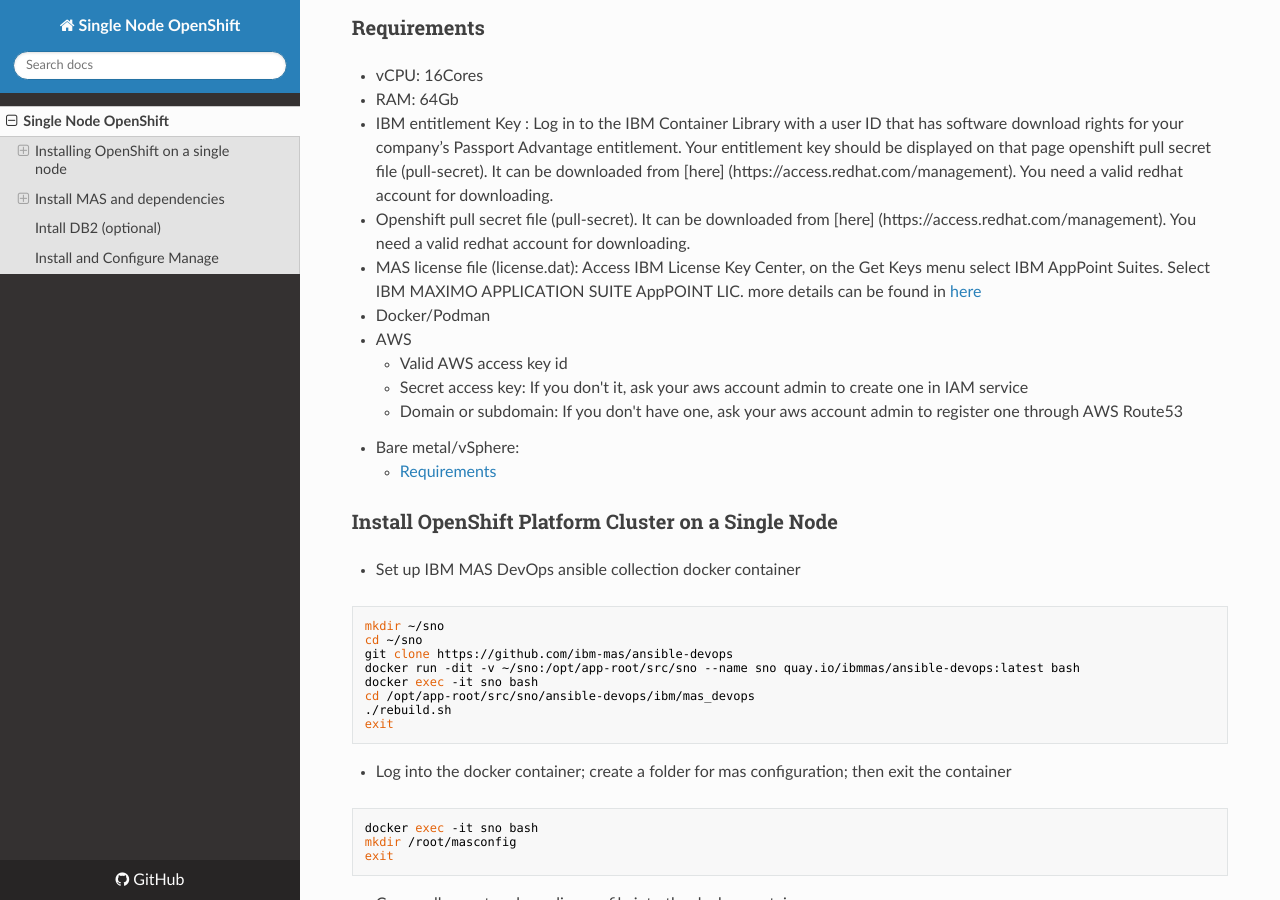
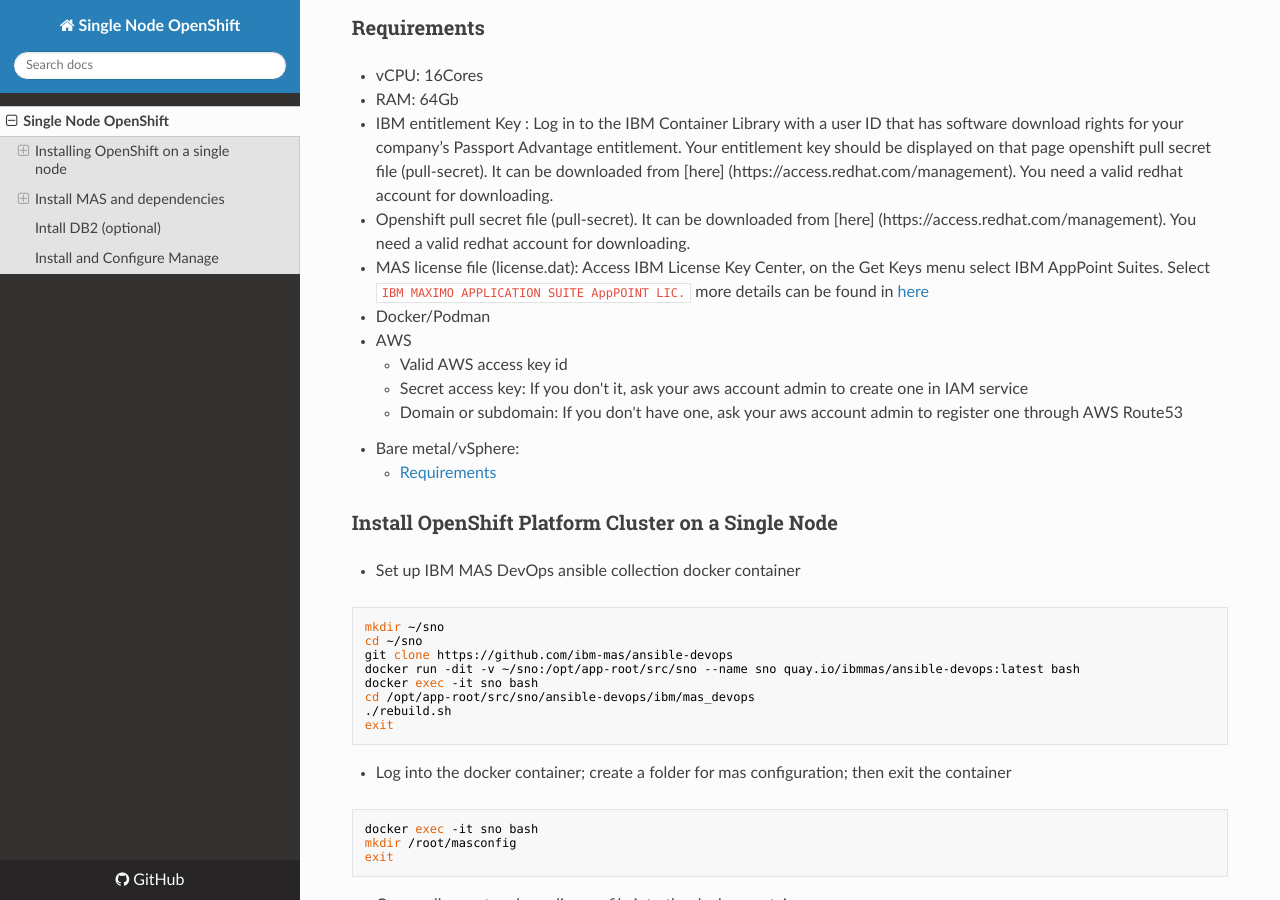
Before and after one commit to ibm-mas-manage/sno, an MkDocs documentation site: the page built from docs/index.md, in a window 1280 px wide and 900 px high, scrolled down 370 px. Built offline with MkDocs 1.6.1, drawn with Linux system fonts in a browser that asks for light colours; nearby versions of some CDN libraries.

```diff
--- a/docs/index.md
+++ b/docs/index.md
@@ -12,7 +12,7 @@ A single node offers both control and worker node functionality, users can deplo
 - IBM entitlement Key : Log in to the IBM Container Library with a user ID that has software download rights for your company’s Passport Advantage entitlement. Your entitlement key should be displayed on that page
 openshift pull secret file (pull-secret). It can be downloaded from [here] (https://access.redhat.com/management). You need a valid redhat account for downloading.
 - Openshift pull secret file (pull-secret). It can be downloaded from [here] (https://access.redhat.com/management). You need a valid redhat account for downloading.
-- MAS license file (license.dat): Access IBM License Key Center, on the Get Keys menu select IBM AppPoint Suites. Select IBM MAXIMO APPLICATION SUITE AppPOINT LIC.  more details can be found in [here](https://ibm-mas.github.io/ansible-devops/playbooks/oneclick-core/#2-mas-license-file)
+- MAS license file (license.dat): Access IBM License Key Center, on the Get Keys menu select IBM AppPoint Suites. Select `IBM MAXIMO APPLICATION SUITE AppPOINT LIC.`  more details can be found in [here](https://ibm-mas.github.io/ansible-devops/playbooks/oneclick-core/#2-mas-license-file)
 - Docker/Podman
 - AWS
     - Valid AWS access key id
```
